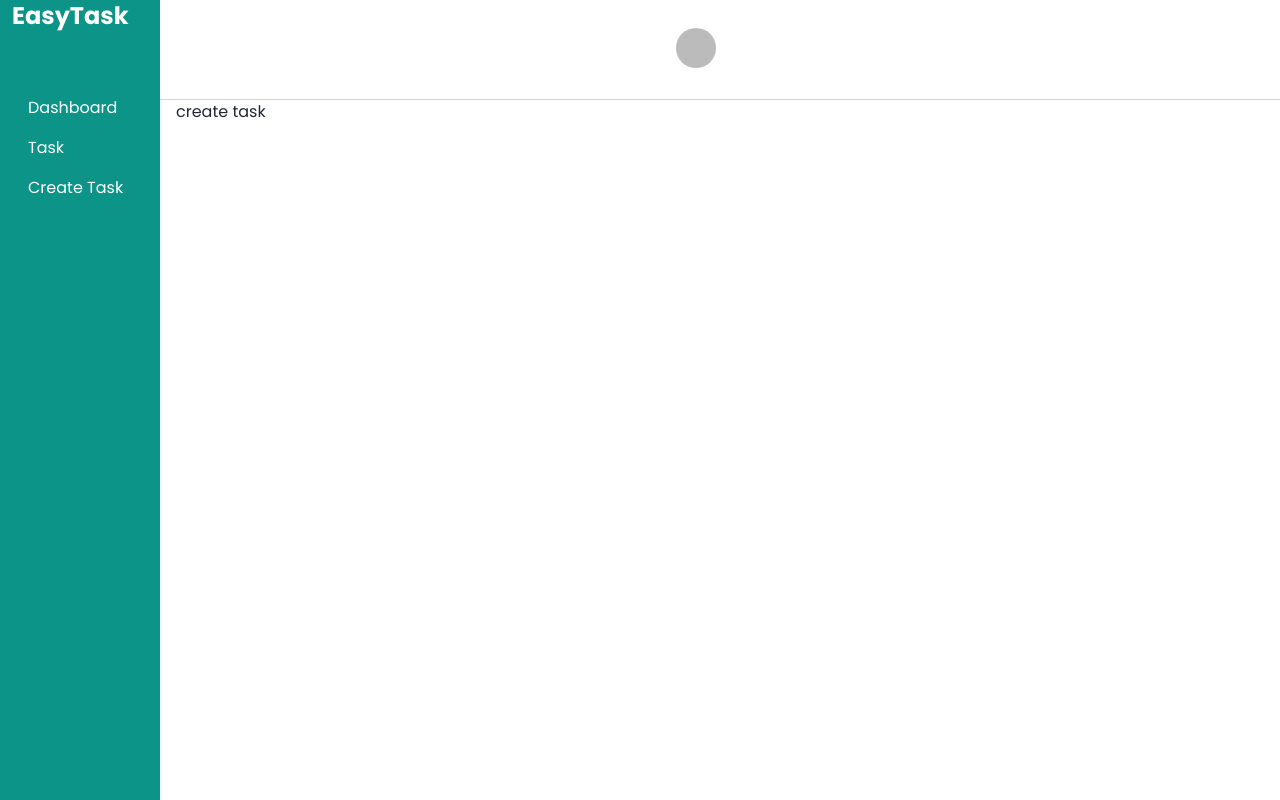
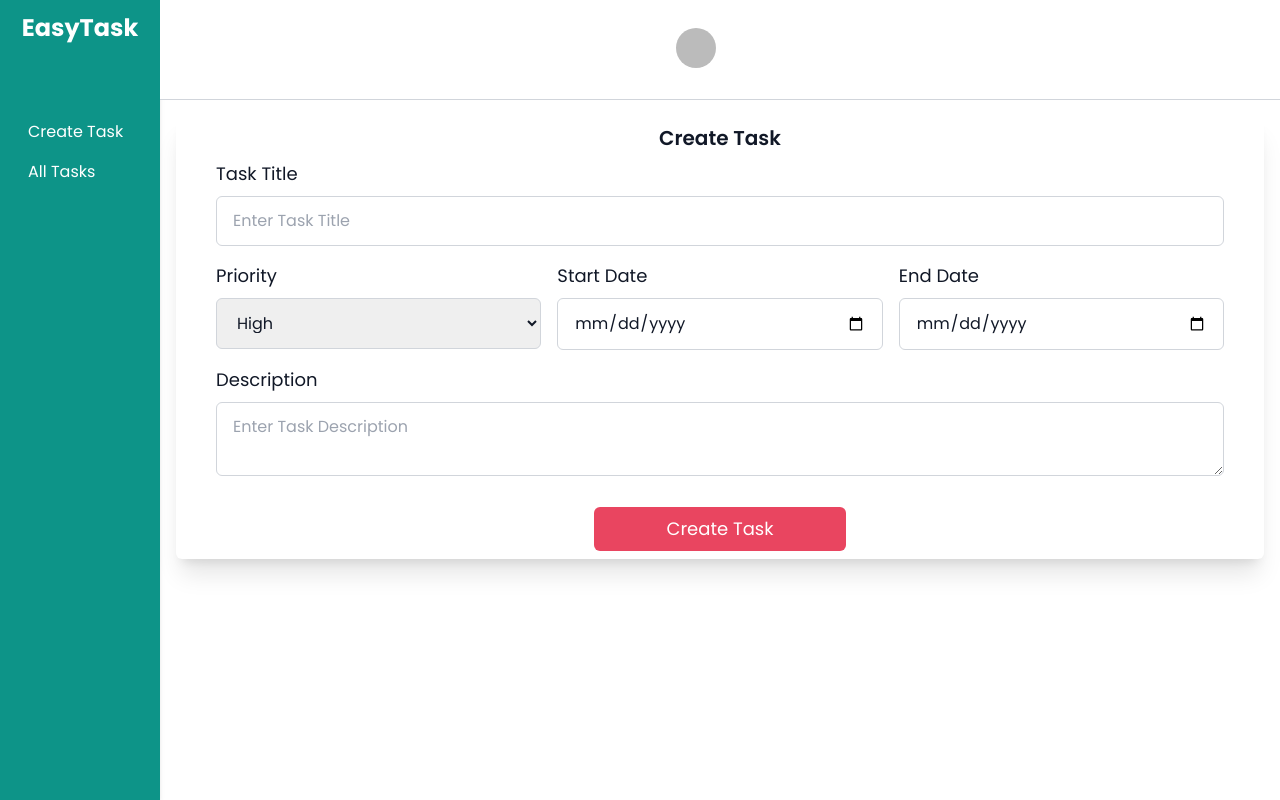
Before and after one commit to tanimtorikul/easytask-jobtask, a React (Vite) app in the folder easytask-client/: page /dashboard/createTask in a window 1280 px wide. Built offline with nearby package versions, Linux system fonts and the light colour scheme; no server answers; sample sign-in values are in the browser's storage.

Commit message:
inserted tasks at database and get them in all tasks page using axios

```diff
--- a/easytask-client/package.json
+++ b/easytask-client/package.json
@@ -10,6 +10,7 @@
     "preview": "vite preview"
   },
   "dependencies": {
+    "axios": "^1.6.2",
     "firebase": "^10.7.1",
     "localforage": "^1.10.0",
     "match-sorter": "^6.3.1",
--- a/easytask-client/src/components/Banner/Banner.jsx
+++ b/easytask-client/src/components/Banner/Banner.jsx
@@ -16,10 +16,12 @@ const Banner = () => {
             Transform Your Workflow with Precision
           </h1>
           <p className="mb-8 text-lg text-gray-300">
-              Elevate your productivity with our cutting-edge task management solution. Seamlessly organize, prioritize, and collaborate to achieve unparalleled efficiency.
+            Elevate your productivity with our cutting-edge task management
+            solution. Seamlessly organize, prioritize, and collaborate to
+            achieve unparalleled efficiency.
           </p>
           <Link
-              to='/dashboard/tasks'
+            to="/dashboard/createtask"
             className="btn bg-white text-blue-900 hover:bg-blue-700 hover:text-white px-6 py-3 rounded-full transition duration-300 ease-in-out"
           >
             Let's Explore
--- a/easytask-client/src/components/shared/DashboardSidebar.jsx
+++ b/easytask-client/src/components/shared/DashboardSidebar.jsx
@@ -3,15 +3,14 @@ import { Link } from "react-router-dom";
 const DashboardSidebar = () => {
   return (
     <div className="sidebar bg-teal-600 text-white shadow-md px-3 md:w-40">
-      <div className="navbar-start">
+      <div className="flex justify-center py-3">
         <Link to="/" className="font-bold text-2xl text-white">
           EasyTask
         </Link>
       </div>
       <div className="p-4 flex flex-col gap-4 py-16">
-        <Link to="/dashboard">Dashboard</Link>
-        <Link to="/dashboard/tasks">Task</Link>
         <Link to="/dashboard/createTask">Create Task</Link>
+        <Link to="/dashboard/tasks">All Tasks</Link>
       </div>
     </div>
   );
--- a/easytask-client/src/layouts/Dashboard/CreateTask.jsx
+++ b/easytask-client/src/layouts/Dashboard/CreateTask.jsx
@@ -1,11 +1,142 @@
-
+import axios from "axios";
+import { Helmet } from "react-helmet-async";
+import { useForm } from "react-hook-form";
+import toast from "react-hot-toast";
+import { useNavigate } from "react-router-dom";
 
 const CreateTask = () => {
-    return (
-        <div>
-            create task
+  const navigate = useNavigate();
+  const {
+    register,
+    handleSubmit,
+    formState: { errors },
+  } = useForm();
+
+  const onSubmit = async (data) => {
+    try {
+      const response = await axios.post("http://localhost:5000/tasks", data);
+
+      console.log("Task created successfully:", response.data);
+      toast.success("Task created successfully");
+
+      navigate("/dashboard/tasks");
+    } catch (error) {
+      console.error(error);
+    }
+  };
+
+  return (
+    <div className=" py-4">
+      <Helmet>
+        <title>Dashboard - Createtask | EasyTask</title>
+      </Helmet>
+      <div className="max-w-screen-2xl mx-auto rounded-md py-2 px-10 bg-white shadow-xl text-gray-900">
+        <div className="mb-2 text-center">
+          <p className="text-xl font-semibold">Create Task</p>
         </div>
-    );
+        <form
+          onSubmit={handleSubmit(onSubmit)}
+          noValidate=""
+          action=""
+          className="space-y-4"
+        >
+          <div className="space-y-2">
+            <div className="flex flex-wrap -mx-2">
+              <div className="w-full px-2 mb-2">
+                <label htmlFor="title" className="block mb-2 text-lg">
+                  Task Title
+                </label>
+                <input
+                  type="text"
+                  {...register("title", { required: true })}
+                  name="title"
+                  required
+                  placeholder="Enter Task Title"
+                  className="w-full px-4 py-3 border rounded-md border-gray-300 text-gray-900"
+                />
+                {errors.title && (
+                  <span className="text-red-500">Task Title is required</span>
+                )}
+              </div>
+            </div>
+
+            <div className="flex flex-wrap -mx-2">
+              <div className="w-full md:w-1/3 px-2 mb-2">
+                <label htmlFor="priority" className="block mb-2 text-lg">
+                  Priority
+                </label>
+                <select
+                  {...register("priority", { required: true })}
+                  name="priority"
+                  className="w-full px-4 py-3 border rounded-md border-gray-300 text-gray-900"
+                >
+                  <option value="high">High</option>
+                  <option value="medium">Medium</option>
+                  <option value="low">Low</option>
+                </select>
+                {errors.priority && (
+                  <span className="text-red-500">Priority is required</span>
+                )}
+              </div>
+              <div className="w-full md:w-1/3 px-2 mb-2">
+                <label htmlFor="startDate" className="block mb-2 text-lg">
+                  Start Date
+                </label>
+                <input
+                  type="date"
+                  {...register("startDate", { required: true })}
+                  name="startDate"
+                  required
+                  className="w-full px-4 py-3 border rounded-md border-gray-300 text-gray-900"
+                />
+                {errors.startDate && (
+                  <span className="text-red-500">Start Date is required</span>
+                )}
+              </div>
+              <div className="w-full md:w-1/3 px-2 mb-2">
+                <label htmlFor="endDate" className="block mb-2 text-lg">
+                  End Date
+                </label>
+                <input
+                  type="date"
+                  {...register("endDate", { required: true })}
+                  name="endDate"
+                  required
+                  className="w-full px-4 py-3 border rounded-md border-gray-300 text-gray-900"
+                />
+                {errors.endDate && (
+                  <span className="text-red-500">End Date is required</span>
+                )}
+              </div>
+            </div>
+
+            <div className="flex flex-wrap -mx-2">
+              <div className="w-full px-2 mb-2">
+                <label htmlFor="description" className="block mb-2 text-lg">
+                  Description
+                </label>
+                <textarea
+                  {...register("description")}
+                  name="description"
+                  placeholder="Enter Task Description"
+                  className="w-full px-4 py-3 border rounded-md border-gray-300 text-gray-900"
+                />
+              </div>
+            </div>
+          </div>
+
+          <div className="flex justify-center">
+            <button
+              type="submit"
+              className="bg-[#E94560] w-1/4 rounded-md py-2 text-white text-lg"
+            >
+              Create Task
+            </button>
+          </div>
+        </form>
+      </div>
+    </div>
+  );
 };
 
 export default CreateTask;
--- a/easytask-client/src/layouts/Dashboard/DashboardLayout.jsx
+++ b/easytask-client/src/layouts/Dashboard/DashboardLayout.jsx
@@ -1,6 +1,7 @@
 import { Outlet } from "react-router-dom";
 import DashboardSidebar from "../../components/shared/DashboardSidebar";
 import DashboardNavbar from "../../components/shared/DashboardNavbar/DashboardNavbar";
+import { Toaster } from "react-hot-toast";
 
 const DashboardLayout = () => {
   return (
@@ -12,6 +13,7 @@ const DashboardLayout = () => {
           <Outlet />
         </main>
       </div>
+      <Toaster/>
     </div>
   );
 };
--- a/easytask-client/src/layouts/Dashboard/Tasks.jsx
+++ b/easytask-client/src/layouts/Dashboard/Tasks.jsx
@@ -1,10 +1,49 @@
+import { Helmet } from "react-helmet-async";
+import { Link } from "react-router-dom";
+import { useState, useEffect } from "react";
+import axios from "axios";
 
 const Tasks = () => {
-    return (
-        <div>
+  const [tasks, setTasks] = useState([]);
 
-        </div>
-    );
+  useEffect(() => {
+    const fetchTasks = async () => {
+      try {
+        const response = await axios.get("http://localhost:5000/tasks");
+
+        setTasks(response.data);
+      } catch (error) {
+        console.error(error);
+      }
+    };
+
+    fetchTasks();
+  }, []);
+
+  return (
+    <div>
+      <Helmet>
+        <title>Dashboard - All Tasks | EasyTask</title>
+      </Helmet>
+
+      <div className="flex justify-end">
+        <Link to="/dashboard/createtask">
+          <button className="bg-[#E94560] rounded-md my-1 px-4 text-white text-sm">
+            Create Task
+          </button>
+        </Link>
+      </div>
+
+      <div>
+        <h2>All Tasks</h2>
+        <ul>
+          {tasks.map((task) => (
+            <li key={task._id}>{task.title}</li>
+          ))}
+        </ul>
+      </div>
+    </div>
+  );
 };
 
 export default Tasks;
--- a/easytask-client/src/pages/Login/Login.jsx
+++ b/easytask-client/src/pages/Login/Login.jsx
@@ -32,7 +32,7 @@ const Login = () => {
   return (
     <div className="flex flex-col justify-center md:min-h-[700px] items-center py-4 md:py-0">
       <Helmet>
-        <title>Login | GoTrip -Travel Agency</title>
+        <title>Login | EasyTask</title>
       </Helmet>
       <div className="flex flex-col md:max-w-2xl rounded-md py-2 px-10 bg-white shadow-xl text-gray-900">
         <div className="mb-2 text-center">
```
Also changed, not shown: 1 other file (tests, documents, lock files or other folders). Lines whose indentation alone changed are shown as unchanged.
